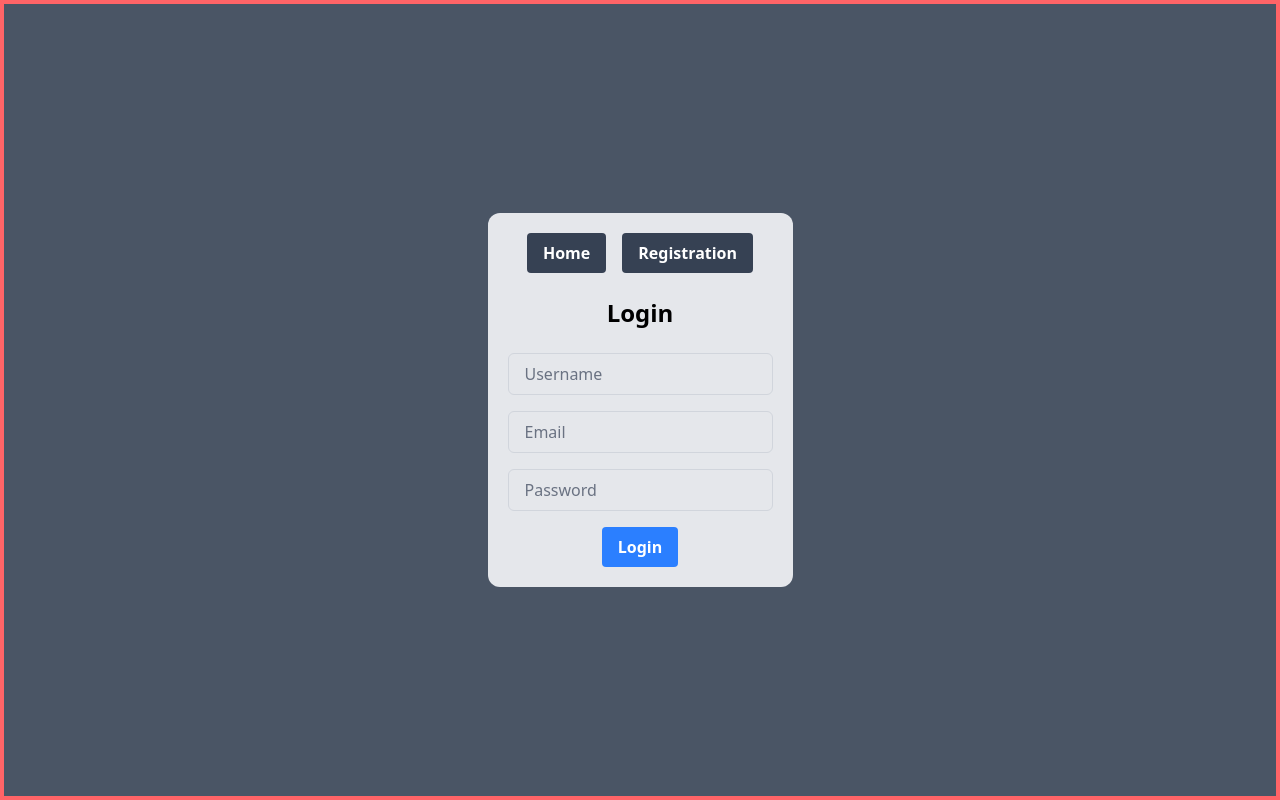
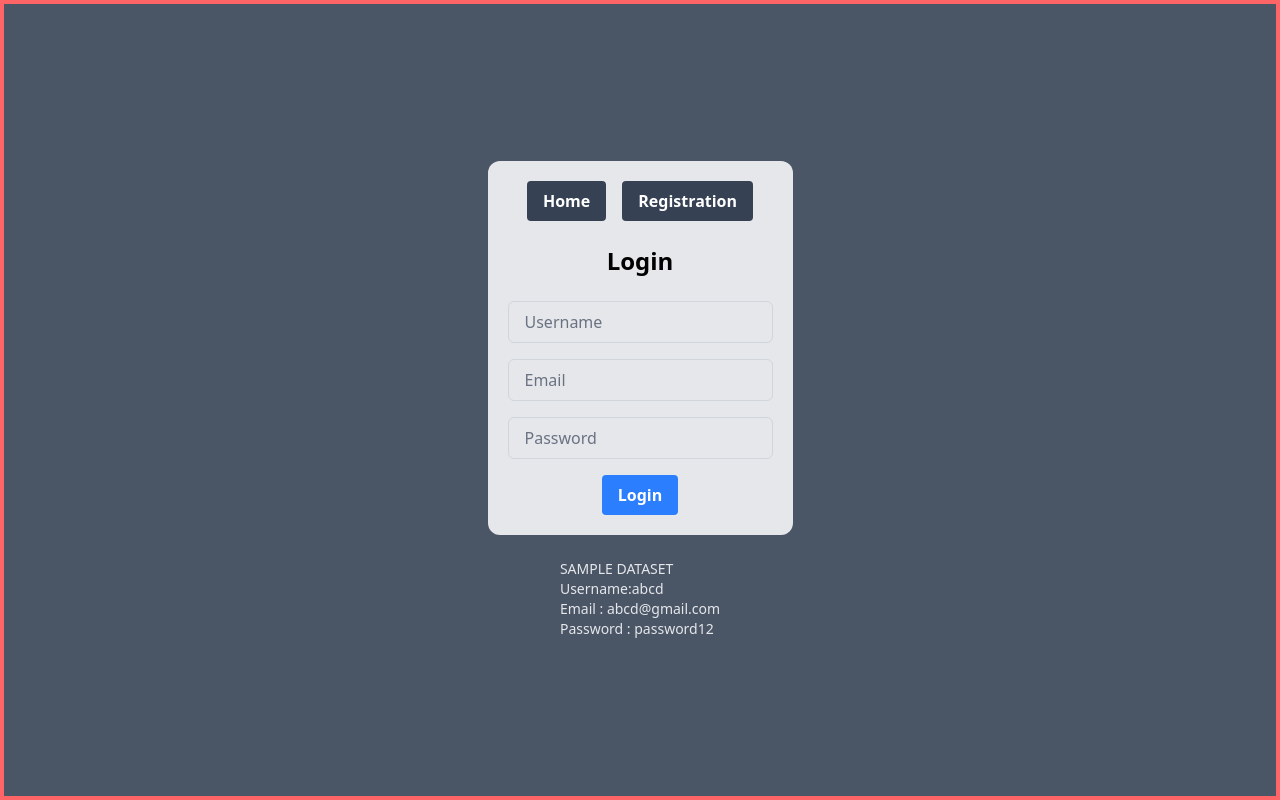
Before and after one commit to Helezonic/video-player-frontend, a React (Vite) app: page /login in a window 1280 px wide. Built offline with nearby package versions, Linux system fonts and the light colour scheme.

Commit message:
Ui changes

```diff
--- a/src/main.jsx
+++ b/src/main.jsx
@@ -1,4 +1,3 @@
-import { StrictMode } from 'react'
 import { createRoot } from 'react-dom/client'
 import './index.css'
 import App from './App.jsx'
--- a/src/pages/Home.jsx
+++ b/src/pages/Home.jsx
@@ -3,19 +3,22 @@ import Logout from '../components/Logout'
 import Cookies from 'js-cookie'
 import { useEffect, useState } from 'react';
 import Button from '../components/ui/Button';
-import { NavLink } from 'react-router-dom';
+import { Navigate, NavLink, useNavigate } from 'react-router-dom';
 
 function Home() {
     const [allCookies, setAllCookies] = useState("");
     const token = localStorage.getItem('token') || null;
+    const navigate = useNavigate();
 
   useEffect(() => {
     const cookies = Cookies.get();
     setAllCookies(cookies);
+    if(!token)
+      navigate('/login')
   }, []);
 
 
-  return token? (
+  return (
     <>
         <div className='text-xl text-center bg-amber-300 text-red-500'>
             Welcome User
@@ -26,16 +29,18 @@ function Home() {
       </div>
         <Logout/>
     </>
-  ) : (
-    <div className='flex flex-col items-center justify-center space-y-6 h-dvh bg-gray-800'>
+  )
+
+    {/* <div className='flex flex-col items-center justify-center space-y-6 h-dvh bg-gray-800'>
       <NavLink key='Login' to='/login'>
         <Button className="hover:text-amber-200">Login</Button>
       </NavLink>
       <NavLink key='Reg' to='/registration'>
         <Button className="hover:text-amber-200">Registration</Button>
       </NavLink>
-    </ div>
-  )
+    </ div> */}
+
+
 }
 
 export default Home
--- a/src/pages/Login.jsx
+++ b/src/pages/Login.jsx
@@ -20,7 +20,7 @@ function Login() {
       if(token)
       {
         localStorage.setItem('token', token) //setItem Stores null as "null", making it truthy
-        /* navigate('/home') */
+        navigate('/home')
       }
     }, [token]);
 
@@ -82,6 +82,15 @@ function Login() {
         </form>
         {message && <p className={`text-lg text-center ${statusCode!==200? "text-red-500" : "text-green-500"}`}>{message}</p>}
       </div>
+      <div>
+        <p className="text-sm text-gray-200">SAMPLE DATASET</p>
+        <ol className='text-sm text-gray-200'>
+          <li>Username:abcd</li>
+          <li>Email : abcd@gmail.com</li>
+          <li>Password : password12</li>
+        </ol>
+
+      </div>
     </div>
   )
 }
--- a/vite.config.js
+++ b/vite.config.js
@@ -1,9 +1,17 @@
 import { defineConfig } from 'vite'
 import react from '@vitejs/plugin-react'
 import tailwindcss from '@tailwindcss/vite'
+import fs from 'fs'
+
 
 // https://vite.dev/config/
 export default defineConfig({
+  servers: {
+    https : {
+      key: fs.readFileSync('/home/helezon/Fullstack/video-player/frontend/video-player-react/cert.key'),
+      cert : fs.readFileSync('/home/helezon/Fullstack/video-player/frontend/video-player-react/cert.crt')
+    }
+  },
   plugins: [
     react(),
     tailwindcss()
```
Also changed, not shown: 1 other file (tests, documents, lock files or other folders).
